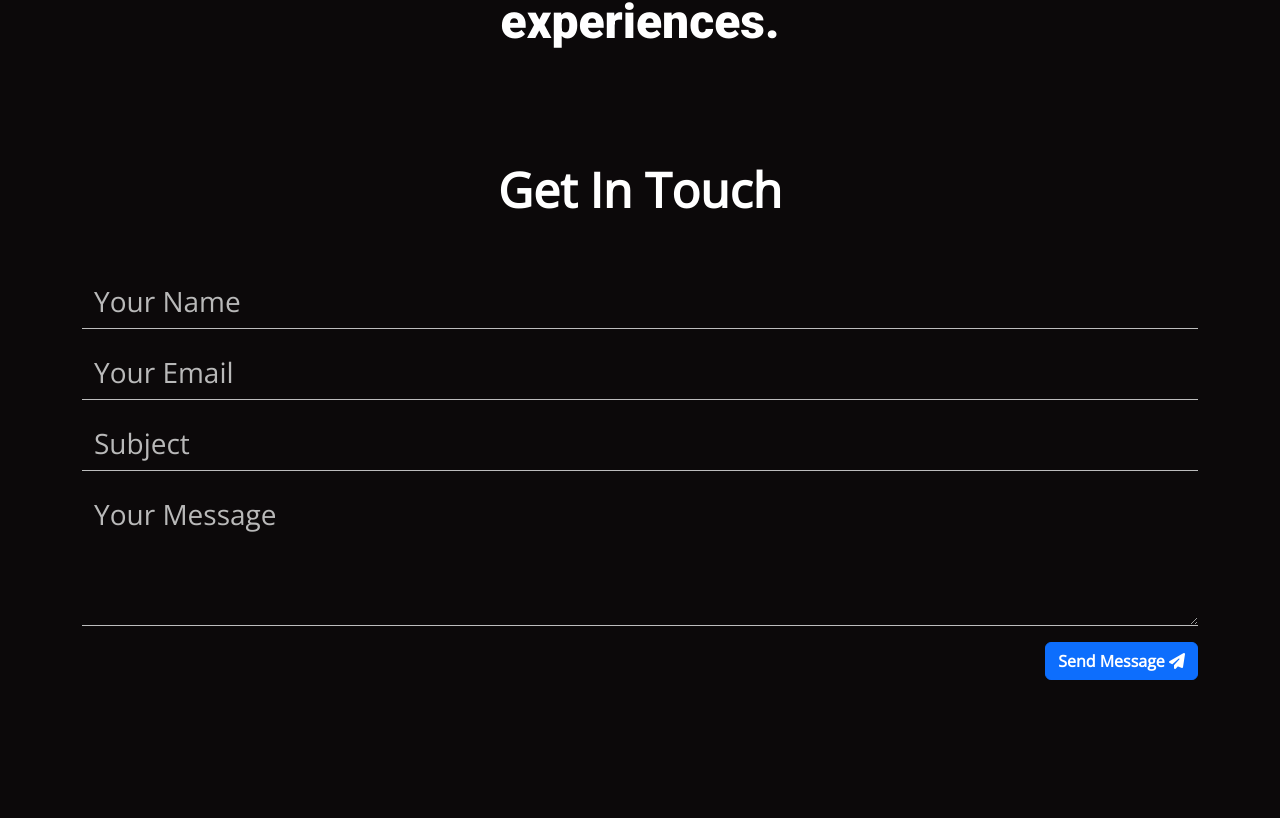
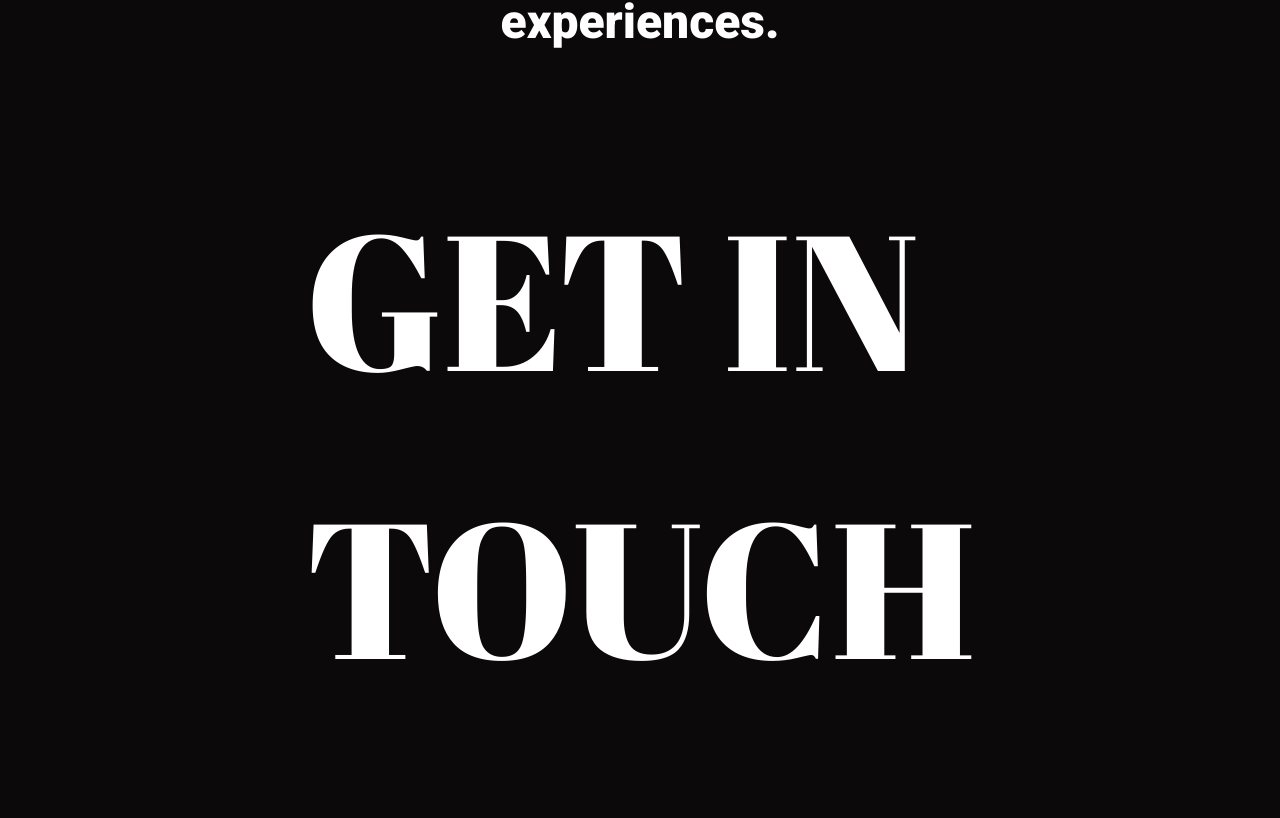
Before and after one commit to GauravShreenet/portfoliomain, a React (Create React App) app: page / in a window 1280 px wide. Shown: the part 942-1760 px from the top of the page. Before the commit the page ends 1670 px from the top, so only its background shows below. Built offline with nearby package versions, Linux system fonts and the light colour scheme.

Commit message:
more content to it

```diff
--- a/public/index.html
+++ b/public/index.html
@@ -1,14 +1,12 @@
 <!DOCTYPE html>
 <html lang="en">
+
 <head>
   <meta charset="utf-8" />
   <link rel="icon" href="%PUBLIC_URL%/favicon.ico" />
   <meta name="viewport" content="width=device-width, initial-scale=1" />
   <meta name="theme-color" content="#000000" />
-    <meta
-      name="description"
-      content="Web site created using create-react-app"
-    />
+  <meta name="description" content="Web site created using create-react-app" />
   <link rel="apple-touch-icon" href="%PUBLIC_URL%/logo192.png" />
   <!--
       manifest.json provides metadata used when your web app is installed on a
@@ -24,18 +22,27 @@
       work correctly both with client-side routing and a non-root public URL.
       Learn how to configure a non-root public URL by running `npm run build`.
     -->
-    <link href="https://cdn.jsdelivr.net/npm/bootstrap@5.3.2/dist/css/bootstrap.min.css" rel="stylesheet" integrity="sha384-T3c6CoIi6uLrA9TneNEoa7RxnatzjcDSCmG1MXxSR1GAsXEV/Dwwykc2MPK8M2HN" crossorigin="anonymous">
-    <link rel="stylesheet" href="https://cdnjs.cloudflare.com/ajax/libs/font-awesome/6.4.2/css/all.min.css" integrity="sha512-z3gLpd7yknf1YoNbCzqRKc4qyor8gaKU1qmn+CShxbuBusANI9QpRohGBreCFkKxLhei6S9CQXFEbbKuqLg0DA==" crossorigin="anonymous" referrerpolicy="no-referrer" />
+  <link href="https://cdn.jsdelivr.net/npm/bootstrap@5.3.2/dist/css/bootstrap.min.css" rel="stylesheet"
+    integrity="sha384-T3c6CoIi6uLrA9TneNEoa7RxnatzjcDSCmG1MXxSR1GAsXEV/Dwwykc2MPK8M2HN" crossorigin="anonymous">
+  <link rel="stylesheet" href="https://cdnjs.cloudflare.com/ajax/libs/font-awesome/6.4.2/css/all.min.css"
+    integrity="sha512-z3gLpd7yknf1YoNbCzqRKc4qyor8gaKU1qmn+CShxbuBusANI9QpRohGBreCFkKxLhei6S9CQXFEbbKuqLg0DA=="
+    crossorigin="anonymous" referrerpolicy="no-referrer" />
   <link rel="preconnect" href="https://fonts.googleapis.com">
   <link rel="preconnect" href="https://fonts.gstatic.com" crossorigin>
   <link href="https://fonts.googleapis.com/css2?family=Open+Sans&display=swap" rel="stylesheet">
-<link rel="stylesheet" href="https://cdnjs.cloudflare.com/ajax/libs/font-awesome/6.4.2/css/all.min.css" integrity="sha512-z3gLpd7yknf1YoNbCzqRKc4qyor8gaKU1qmn+CShxbuBusANI9QpRohGBreCFkKxLhei6S9CQXFEbbKuqLg0DA==" crossorigin="anonymous" referrerpolicy="no-referrer" />
+  <link rel="stylesheet" href="https://cdnjs.cloudflare.com/ajax/libs/font-awesome/6.4.2/css/all.min.css"
+    integrity="sha512-z3gLpd7yknf1YoNbCzqRKc4qyor8gaKU1qmn+CShxbuBusANI9QpRohGBreCFkKxLhei6S9CQXFEbbKuqLg0DA=="
+    crossorigin="anonymous" referrerpolicy="no-referrer" />
   <link rel="preconnect" href="https://fonts.googleapis.com">
   <link rel="preconnect" href="https://fonts.gstatic.com" crossorigin>
   <link href="https://fonts.googleapis.com/css2?family=Open+Sans&family=Roboto:wght@900&display=swap" rel="stylesheet">
 
+  <link rel="preconnect" href="https://fonts.googleapis.com">
+  <link rel="preconnect" href="https://fonts.gstatic.com" crossorigin>
+  <link href="https://fonts.googleapis.com/css2?family=Abril+Fatface&display=swap" rel="stylesheet">
   <title>Gaurav Shreenet</title>
 </head>
+
 <body>
   <noscript>You need to enable JavaScript to run this app.</noscript>
   <div id="root"></div>
@@ -50,4 +57,5 @@
       To create a production bundle, use `npm run build` or `yarn build`.
     -->
 </body>
+
 </html>
--- a/src/App.css
+++ b/src/App.css
@@ -1,7 +1,6 @@
 * {
     box-sizing: border-box;
     font-family: 'Open Sans', sans-serif;
-
 }
 
 :root {
@@ -15,6 +14,7 @@ body {
 }
 
 .menu {
+
     position: fixed;
     top: 0;
     left: 0;
@@ -23,11 +23,15 @@ body {
     /* background: red;  */
 }
 
+.skills {
+    background: var(--body-bg);
+    color: var(--text-color);
+}
+
 .menu ul li {
     font-size: 4rem;
     font-weight: bolder;
     width: auto;
-    /* background: black; */
     margin: 3vh 0;
 }
 
@@ -35,8 +39,6 @@ body {
     font-size: 4rem;
     font-weight: bolder;
     width: auto;
-    color: red;
-    /* background: black; */
     margin: 3vh 0;
 }
 
@@ -50,10 +52,14 @@ body {
     /* background: red; */
 }
 
-.tag,
-.contact {
+.tag {
     font-size: 3rem;
     font-weight: bold;
+}
+
+.contact {
+    font-size: 12rem;
+    font-family: 'Abril Fatface', serif;
 }
 
 .form-control {
@@ -71,3 +77,17 @@ body {
     border-bottom: 3px solid #ffffff;
     box-shadow: none;
 }
+
+.get.move-left {
+    transform: translateX(-1000px);
+    transition: transform 0.5s ease;
+}
+
+.touch.move-right {
+    transform: translateX(1000px);
+    transition: transform 0.5s ease;
+}
+
+.get-in {
+    min-height: 500vh;
+}
--- a/src/App.js
+++ b/src/App.js
@@ -6,7 +6,7 @@ import { Skills } from './component/Skills';
 
 function App() {
   return (
-
+    <>
       <div className="wrapper">
         <NavBar />
         <Routes>
@@ -14,7 +14,7 @@ function App() {
           <Route path='/skills' element={ <Skills />} />
         </Routes>
       </div>
-
+    </>
 
   );
 }
--- a/src/component/Home.js
+++ b/src/component/Home.js
@@ -1,7 +1,10 @@
-import React from 'react'
+import React, { useEffect, useState } from 'react'
 import imagePortfolio from "../asset/1.png"
 
 export const Home = () => {
+
+    const[textMove, setTextMove] = useState(0);
+
     return (
         <div className="container" id='home'>
             <div className="row">
@@ -9,7 +12,7 @@ export const Home = () => {
                     <div className='m-5'>
                         Hi I'm <span className='fs-1 fw-bold'>Gaurav Shreenet</span><br />
                         <span className="tag">Jr. Front-End Dev.</span><br /><br />
-                        <span className='mt-5'>React is my canvas; code is my art. I bring ideas to life, crafting inspiring user interfaces.</span><br/><br/> <br/>
+                        <span className='mt-5'>React is my canvas; code is my art. I bring ideas to life, crafting inspiring user interfaces.</span><br /><br /> <br />
                         <button className='btn btn-primary fw-bold'>Download CV <i class="fa-solid fa-download"></i></button>
                     </div>
                 </div>
@@ -28,11 +31,18 @@ export const Home = () => {
 
             <div className="row mt-5">
                 <div className="col d-flex justify-content-center">
-                    <span className="contact">
-                        Get In Touch
-                    </span>
+                    <div>
+                        <div className='contact get'>
+                            GET IN
                         </div>
-                <form className='mb-5'>
+                        <div className='contact touch'>
+                            TOUCH
+                        </div>
+                    </div>
+
+                </div>
+                <form className='d-flex justify-content-center my-5 py-5'>
+                    <div className='w-75'>
                         <div className="mb-3 mt-5">
                             <input type="text" className='form-control fs-3 bg-transparent text-white rounded-bottom-0' placeholder='Your Name' id='name' />
                         </div>
@@ -48,6 +58,8 @@ export const Home = () => {
                         <div className='d-flex justify-content-end'>
                             <button type="submit" className="btn btn-primary fw-bold">Send Message <i className="fa-solid fa-paper-plane"></i></button>
                         </div>
+                    </div>
+
                 </form>
 
             </div>
--- a/src/component/Skills.js
+++ b/src/component/Skills.js
@@ -3,8 +3,11 @@ import { CardView } from './CardView'
 
 export const Skills = () => {
     return (
-        <div>
-            <CardView />
+        <div className='container' id="skills">
+            <div className="row">
+
+            </div>
+
         </div>
     )
 }
```
Lines whose indentation alone changed are shown as unchanged.
